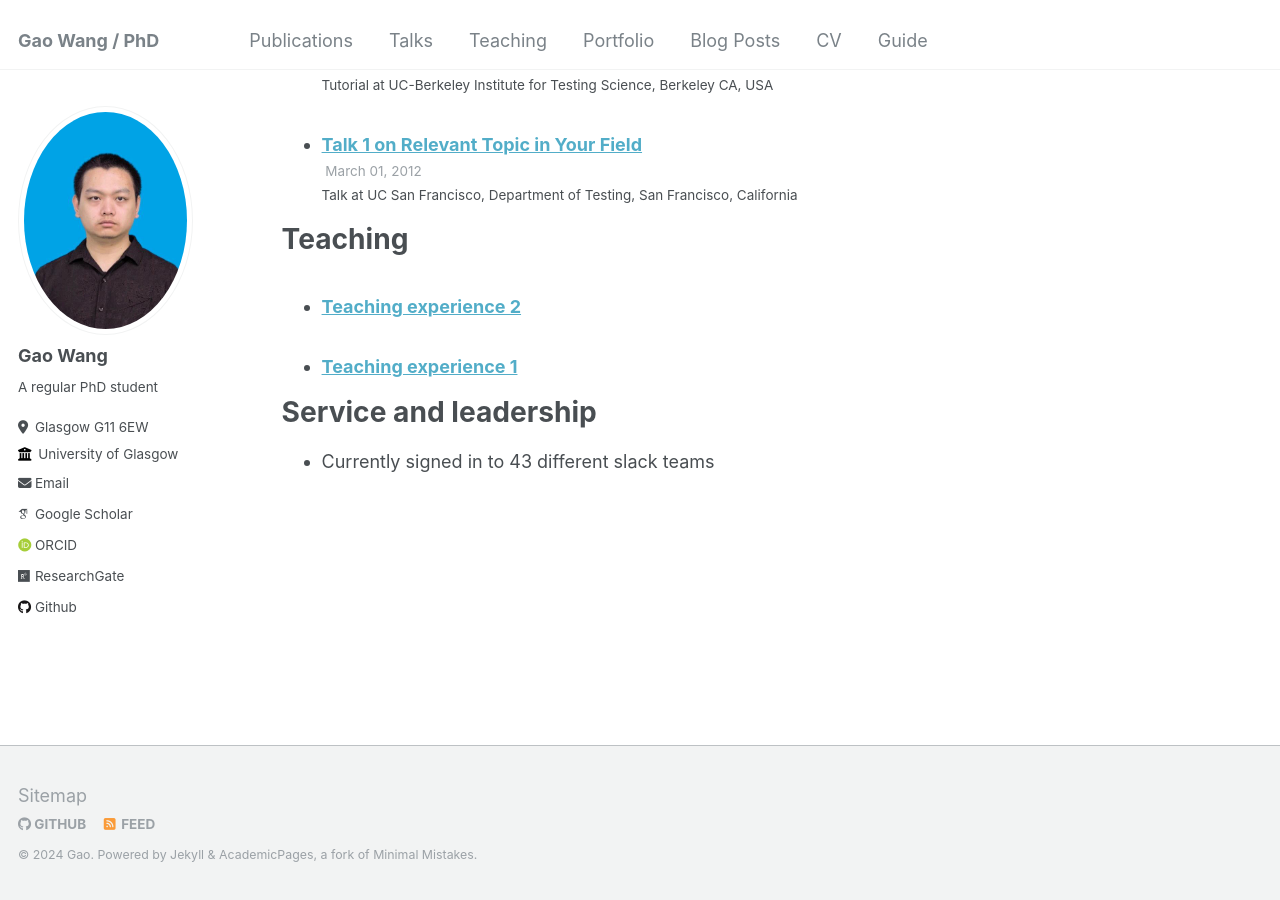
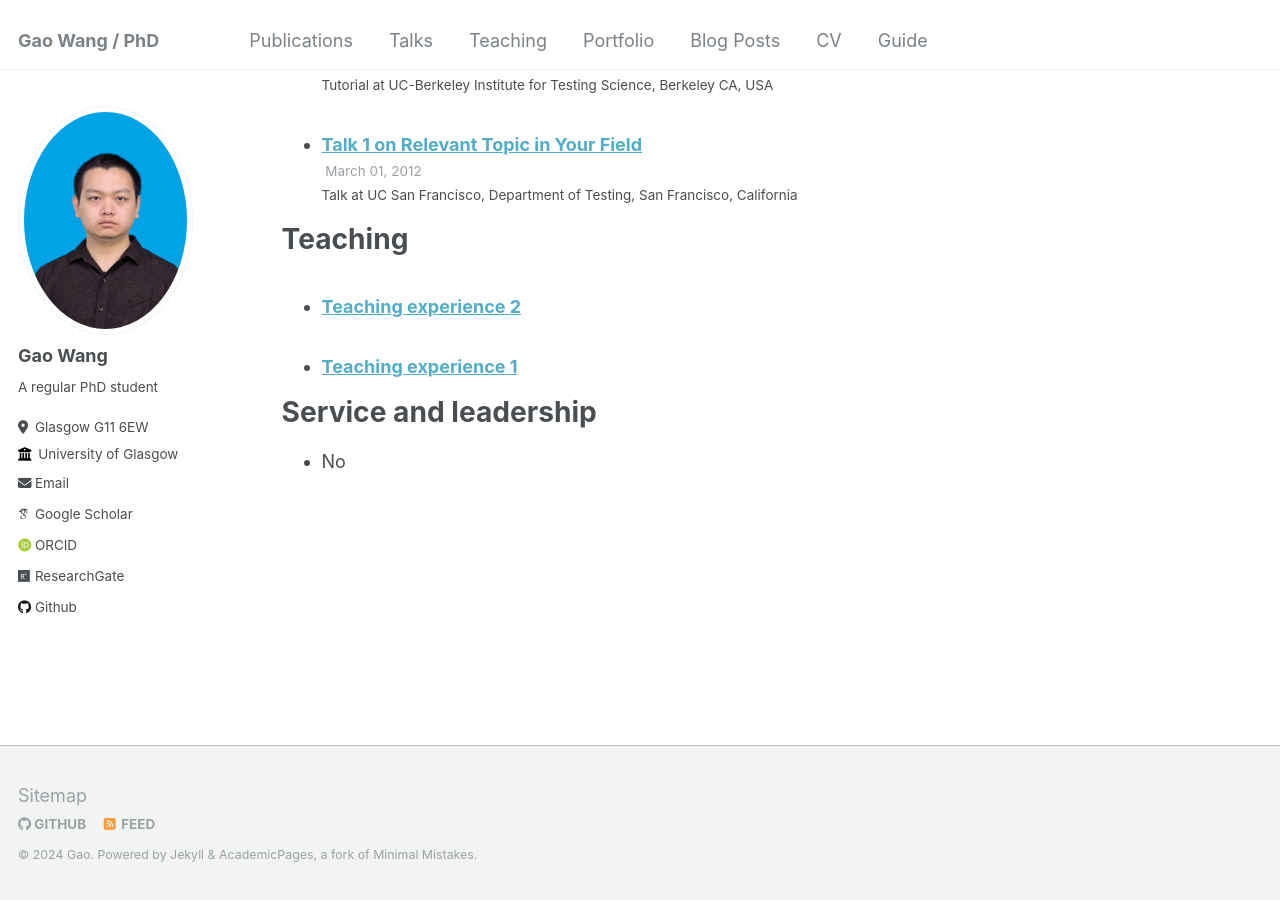
Before and after one commit to wg1275970202/test_page.github.io, a Jekyll site: the page built from _pages/cv.md, in a window 1280 px wide and 900 px high, scrolled down 1146 px. Built offline with Jekyll 4.4.1, drawn with Linux system fonts in a browser that asks for light colours; some web fonts are replaced.

Commit message:
Update cv.md

```diff
--- a/_pages/cv.md
+++ b/_pages/cv.md
@@ -60,4 +60,4 @@ Teaching
 
 Service and leadership
 ======
-* Currently signed in to 43 different slack teams
+* No
```
